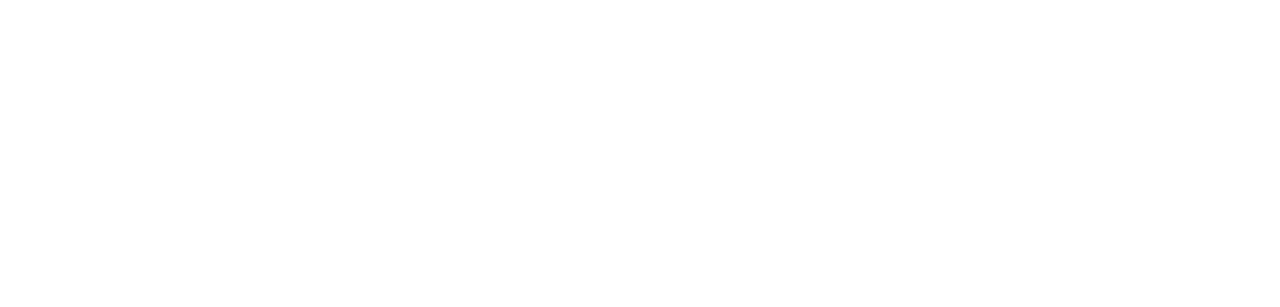
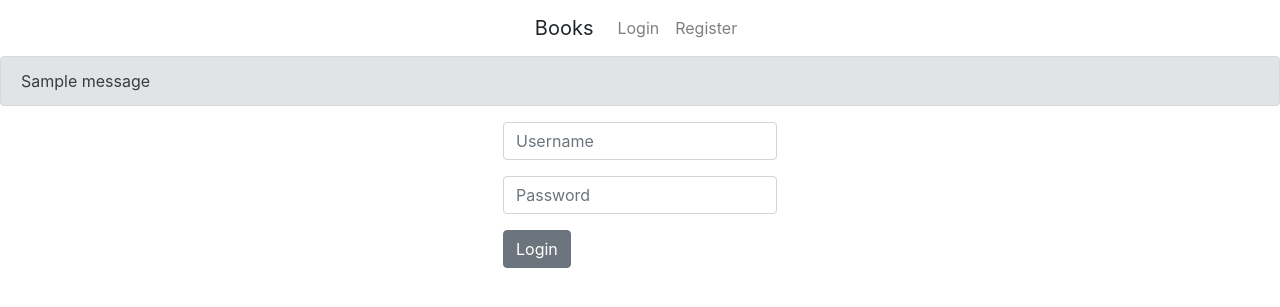
Before and after one commit to dartungar/cs50w-books, a Flask app: page /login in a window 1280 px wide. Before the commit the part shown is empty. Shown: the top 307 px of the page. Run offline with Flask 2, Linux system fonts and the light colour scheme; one stand-in notice (Sample message) is shown; some libraries are stand-ins or nearby versions.

Commit message:
Register, login, users DB, and navbar

```diff
--- a/application.py
+++ b/application.py
@@ -1,7 +1,8 @@
 import functools, os
 
-from flask import Flask, session, redirect, render_template, request, url_for
+from flask import Flask, flash, g, session, redirect, render_template, request, url_for
 from flask_session import Session
+from werkzeug.security import check_password_hash, generate_password_hash
 from sqlalchemy import create_engine
 from sqlalchemy.orm import scoped_session, sessionmaker
 
@@ -31,10 +32,12 @@
 
     return wrapped_view
 
+@app.route("/")
 @app.route("/search", methods=["GET", "POST"])
 @login_required
 def search():
     return render_template('search.html')
+
 
 @app.route("/register", methods=["GET", "POST"])
 def register():
@@ -52,15 +55,16 @@
 
         if error is None:
             db.execute(
-                'INSERT INTO users (username, password) VALUES (username = :username, password = :password_hash',
+                'INSERT INTO users (username, password) VALUES (:username, :password_hash)',
                         {'username': username, 'password_hash': generate_password_hash(password)}
                     )
             db.commit()
+            flash(f'User {username} registered.')
             return redirect(url_for('login'))
 
         flash(error)
 
-    return render_template(url_for('register'))
+    return render_template('register.html')
 
 # as in Flask documentation
 @app.route("/login", methods=["GET", "POST"])
@@ -84,3 +88,8 @@
         flash(error)
 
     return render_template('login.html')
+
+@app.route('/logout')
+def logout():
+    session.clear()
+    return redirect(url_for('search'))
--- a/templates/layout.html
+++ b/templates/layout.html
@@ -8,12 +8,30 @@
     <!-- Bootstrap CSS -->
     <link rel="stylesheet" href="https://stackpath.bootstrapcdn.com/bootstrap/4.1.3/css/bootstrap.min.css" integrity="sha384-MCw98/SFnGE8fJT3GXwEOngsV7Zt27NXFoaoApmYm81iuXoPkFOJwJ8ERdknLPMO" crossorigin="anonymous">
     <!-- Custom CSS -->
-    <link rel="stylesheet" href="custom.css">
+    <link rel="stylesheet" href="/templates/custom.css">
 
     <title> Dartungar's Project 1 - {% block title %} Layout {% endblock %}</title>
   </head>
+
   <body>
-    {% block body %} Hey! {% endblock %}
+    <nav class="navbar navbar-expand-lg navbar-light mx-auto justify-content-center">
+      <a class="navbar-brand">Books</a>
+      <ul class="navbar-nav">
+        {% if session['user_id'] %}
+        <li class="nav-item"><a class="nav-link" href="{{ url_for('search')}}">Search</a></li>
+        <li class="nav-item"><a class="nav-link" href="{{ url_for('logout')}}">Logout</a></li>
+        {% else %}
+        <li class="nav-item"><a class="nav-link" href="{{ url_for('login')}}">Login</a></li>
+        <li class="nav-item"><a class="nav-link" href="{{ url_for('register')}}">Register</a></li>
+        {% endif %}
+      </ul>
+    </nav>
+
+    {% for message in get_flashed_messages() %}
+    <div class="flash alert alert-secondary">{{ message }}</div>
+    {% endfor %}
+
+    {% block content %} Hey! {% endblock %}
 
     <!-- Optional JavaScript -->
     <!-- jQuery first, then Popper.js, then Bootstrap JS -->
--- a/templates/login.html
+++ b/templates/login.html
@@ -0,0 +1,19 @@
+{% extends "layout.html" %}
+
+{% block content %}
+
+<div class="container h-100">
+        <div class="row h-100 justify-content-center align-items-center">
+            <form action="/login" method="POST">
+                <div class="form-group">
+                    <input class="form-control" type="text" name="username" placeholder="Username">
+                </div>
+                <div class="form-group">
+                    <input  class="form-control" type="password" name="password" placeholder="Password">
+                </div>
+                <button class="btn btn-secondary" type="submit">Login</button>
+            </form>
+        </div>
+    </div>
+
+{% endblock %}
```
Also changed, not shown: templates/register.html (+21 -0 lines), custom.css (deleted), templates/logout.html (deleted).
